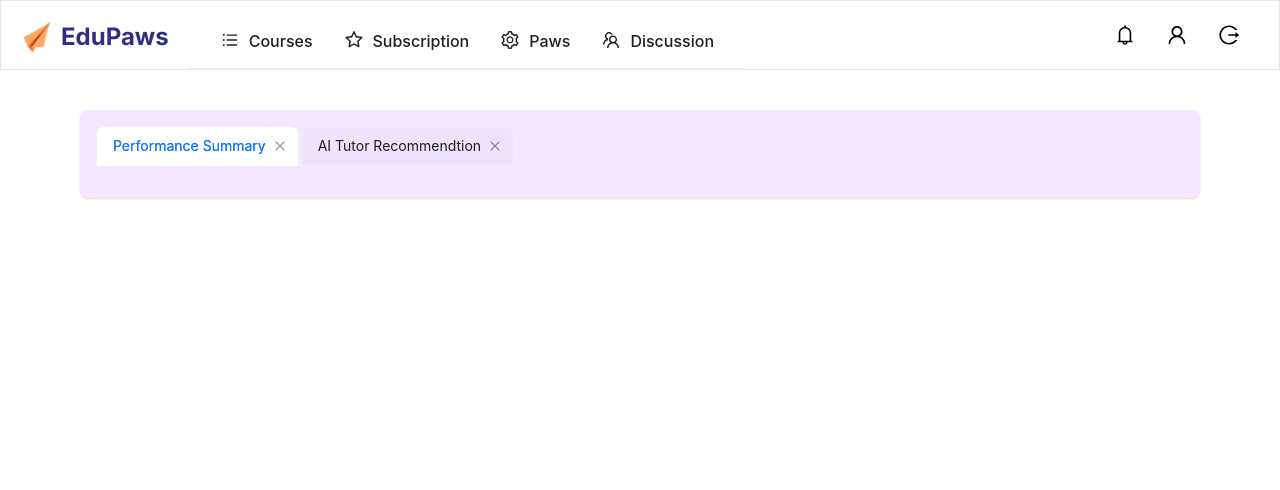
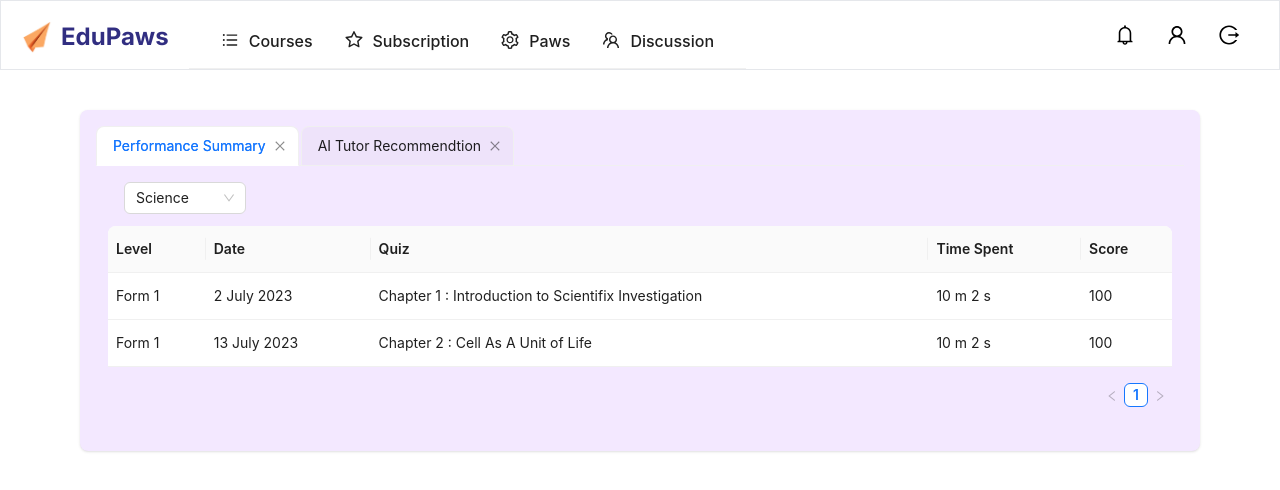
Before and after one commit to yongjing479/edu_paws, a Next.js app in the folder edupaws/: page /Profile in a window 1280 px wide. Shown: the top 490 px of the page. Built offline with nearby package versions, Linux system fonts and the light colour scheme.

Commit message:
performance summary updated

```diff
--- a/edupaws/app/Profile/performanceSummary.tsx
+++ b/edupaws/app/Profile/performanceSummary.tsx
@@ -1,11 +1,66 @@
-import React from 'react'
+import React from 'react';
+import { Table } from 'antd';
+import type { ColumnsType } from 'antd/es/table';
+import SubjectFilter from './subjectFilter';
 
-function performanceSummary() {
-  return (
-    <div>
-
-    </div>
-  )
+interface DataType {
+  key: React.Key;
+  level: string;
+  date: string;
+  quiz: string;
+  timeSpent:string;
+  score: number;
 }
 
-export default performanceSummary
+const columns: ColumnsType<DataType> = [
+  {
+    title: 'Level',
+    dataIndex: 'level',
+  },
+  {
+    title: 'Date',
+    dataIndex: 'date',
+  },
+  {
+    title: 'Quiz',
+    dataIndex: 'quiz',
+  },
+  {
+    title: 'Time Spent',
+    dataIndex: 'timeSpent',
+  },
+  {
+    title: 'Score',
+    dataIndex: 'score',
+  },
+];
+
+const data: DataType[] = [
+  {
+    key: '1',
+    level:'Form 1',
+    date: '2 July 2023',
+    quiz: 'Chapter 1 : Introduction to Scientifix Investigation',
+    timeSpent:'10 m 2 s',
+    score: 100,
+  },
+  {
+    key: '2',
+    level:'Form 1',
+    date: '13 July 2023',
+    quiz: 'Chapter 2 : Cell As A Unit of Life',
+    timeSpent:'10 m 2 s',
+    score: 100,
+  },
+
+];
+
+const performanceSummary: React.FC = () => (
+  <>
+    <SubjectFilter/>
+    <Table  className='p-3' columns={columns} dataSource={data} size="middle" />
+
+  </>
+);
+
+export default performanceSummary;
```
